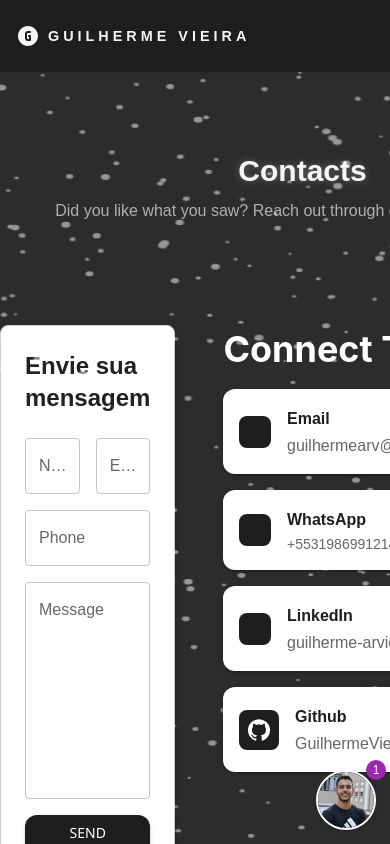
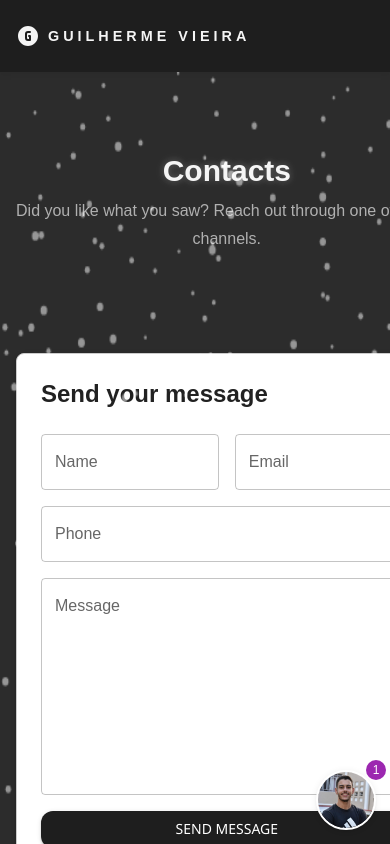
Before and after one commit to felipeaps46/Portifolio_Lab, a React (Vite) app in the folder portifolio/: page /contato in a window 390 px wide. Shown: the top 844 px of the page. Built offline with nearby package versions, Linux system fonts and the light colour scheme; some icons are missing.

Commit message:
feat: implementação responsividade Tela de Projetos e Habilidades

```diff
--- a/portifolio/src/components/TechSkills.tsx
+++ b/portifolio/src/components/TechSkills.tsx
@@ -100,8 +100,8 @@ export const TechSkills: React.FC<TechSkillsProps> = ({
             key={item.name}
             item
             sx={{
-              flex: "1 1 15%", // ocupa 20% do espaço → 5 por linha
-              maxWidth: "20%", // garante que não passe disso
+              flex: { xs: "1 1 25%",md: "1 1 15%" },
+              maxWidth: { xs: "33%", md: "20%" },
             }}
           >
             {wrapped}
--- a/portifolio/src/components/sections/ContactSection.tsx
+++ b/portifolio/src/components/sections/ContactSection.tsx
@@ -33,7 +33,7 @@ export const ContactSection: React.FC = () => {
   ) => {
     e.preventDefault();
 
-    if(!nome || !email || !telefone || !mensagem){
+    if (!nome || !email || !telefone || !mensagem) {
       alert(t("contatoSecao.alert"))
       return;
     }
@@ -95,25 +95,26 @@ export const ContactSection: React.FC = () => {
         ></Title>
       </Box>
 
-      <Box sx={{ display: "flex", gap: 1 }}>
+      <Box sx={{ display: "flex", gap: 1, flexDirection: { xs: "column", md: "row" }, justifyContent: "center", alignItems: "center", px: { xs: 2, md: 0 }, }}>
         <Box
           sx={{
-            maxWidth: 500,
+            maxWidth: { xs: "100%", md: 500 },
             p: 3,
             border: "1px solid #ccc",
             borderRadius: 2,
             boxShadow: 2,
             backgroundColor: "white",
+            mx: "auto",
           }}
         >
           <Typography variant="h5" mb={3} fontWeight="bold" sx={{}}>
-            Envie sua mensagem
+           {t("contatoSecao.cardEmail.titulo")}
           </Typography>
 
           <Box sx={{ display: "flex", gap: 2, mb: 2 }}>
             <TextField
               label={t("contatoSecao.cardEmail.labelNome")}
-              value = {nome}
+              value={nome}
               onChange={(e) => setNome(e.target.value)}
               fullWidth
               sx={{
@@ -129,7 +130,7 @@ export const ContactSection: React.FC = () => {
             />
             <TextField
               label="Email"
-              value = {email}
+              value={email}
               onChange={(e) => setEmail(e.target.value)}
               fullWidth
               sx={{
@@ -148,7 +149,7 @@ export const ContactSection: React.FC = () => {
           <Box sx={{ mb: 2 }}>
             <TextField
               label={t("contatoSecao.cardEmail.labelTelefone")}
-              value = {telefone}
+              value={telefone}
               onChange={(e) => setTelefone(e.target.value)}
               fullWidth
               sx={{
@@ -167,7 +168,7 @@ export const ContactSection: React.FC = () => {
           <Box sx={{ mb: 2 }}>
             <TextField
               label={t("contatoSecao.cardEmail.labelMensagem")}
-              value = {mensagem}
+              value={mensagem}
               onChange={(e) => setMensagem(e.target.value)}
               multiline
               rows={8}
@@ -204,11 +205,12 @@ export const ContactSection: React.FC = () => {
 
         <Box
           sx={{
-            maxWidth: 400,
+            maxWidth: { xs: "100%", md: 400 },
             p: 5,
             pt: 0,
             color: "white",
             fontFamily: "'Inter', sans-serif",
+            mx: "auto",
           }}
         >
           <Typography
--- a/portifolio/src/components/sections/ProjectsSection.tsx
+++ b/portifolio/src/components/sections/ProjectsSection.tsx
@@ -33,7 +33,7 @@ export const ProjectsSection: React.FC = () => {
   }, [filter]);
 
   return (
-    <Box component="section" id="projects" sx={{ py: { xs: 8, md: 8 } }}>
+    <Box component="section" id="projects" sx={{ py: { xs: 8, md: 8 }, pt: { xs: 0 } }}>
       <Container maxWidth="lg">
         <Title title={t("projetosSecao.titulo")} subtitle={t("projetosSecao.subtitulo")} ></Title>
 
@@ -56,9 +56,10 @@ export const ProjectsSection: React.FC = () => {
                 sx={{
                   borderRadius: 9999,
                   textTransform: "none",
-                  px: 3,
+                  px: { xs: 1, sm: 3 },
                   py: 1,
                   fontWeight: 600,
+                  fontSize: { xs: "12px", sm: "14px" },
                   border: "1px solid",
                   borderColor: "#f5f5f5",
                   color: selected ? "primary.contrastText" : "text.primary",
@@ -83,7 +84,7 @@ export const ProjectsSection: React.FC = () => {
             </Typography>
           </Box>
         ) : (
-          <Grid container spacing={3}>
+          <Grid container spacing={3} sx={{ justifyContent: "center" }}>
             {filteredProjects.map((p) => (
               <Grid item xs={12} sm={6} md={4} key={p.id}>
                 <ProjectCard project={p} />
--- a/portifolio/src/components/sections/SkillsSection.tsx
+++ b/portifolio/src/components/sections/SkillsSection.tsx
@@ -23,7 +23,7 @@ const ORDERED_CATEGORIES: readonly OrderedCategory[] = [
 type FilterType = (typeof ORDERED_CATEGORIES)[number];
 
 function normalizeCategory(raw?: string): FilterType | undefined {
- if (!raw) return "habilidadesSecao.filtros.outros";
+  if (!raw) return "habilidadesSecao.filtros.outros";
   const s = raw.trim().toLowerCase();
 
   if (s === "frontend") return "habilidadesSecao.filtros.frontend";
@@ -52,13 +52,13 @@ export const SkillsSection: React.FC = () => {
   }, []);
 
   const filteredItems = useMemo(() => {
-  if (filter === "habilidadesSecao.filtros.todos") return normalizedItems;
-  return normalizedItems.filter((s) => s.category === filter);
-}, [filter, normalizedItems]);
+    if (filter === "habilidadesSecao.filtros.todos") return normalizedItems;
+    return normalizedItems.filter((s) => s.category === filter);
+  }, [filter, normalizedItems]);
 
   return (
     <Box component="section" id="skills" sx={{ pt: { xs: 4, md: 4 }, pb: { xs: 4, md: 10 }, bgcolor: '#2a2a2a' }}>
-      <Container maxWidth="lg">
+      <Container maxWidth="lg" sx={{justifyContent: "center", display: "flex", flexDirection: "column"}}>
         <Title title={t("habilidadesSecao.titulo")} subtitle={t("habilidadesSecao.subtitulo")}></Title>
 
         {/* Filtros estilo pill, fundo paper e borda destacando o selecionado */}
@@ -81,9 +81,10 @@ export const SkillsSection: React.FC = () => {
                 sx={{
                   borderRadius: 9999,
                   textTransform: "none",
-                  px: 3,
+                  px: { xs: 1, sm: 3 },
                   py: 1,
                   fontWeight: 600,
+                  fontSize: { xs: "12px", sm: "14px" },
                   border: "2px solid",
                   borderColor: "#f5f5f5",
                   color: selected ? "primary.contrastText" : "text.primary",
@@ -110,7 +111,6 @@ export const SkillsSection: React.FC = () => {
           rounded={2}
           elevation={1}
           showTooltip
-
         />
       </Container>
     </Box>
```
